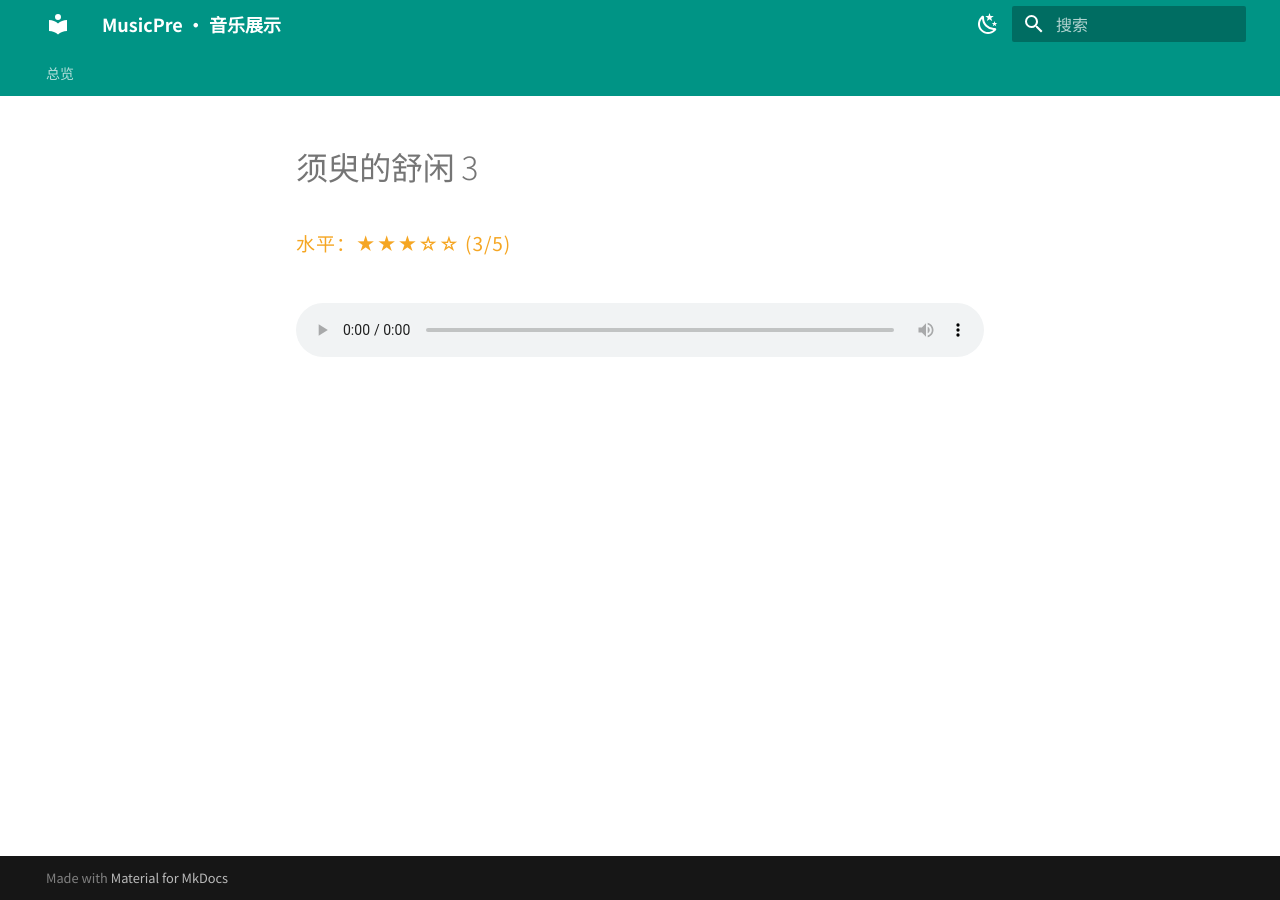
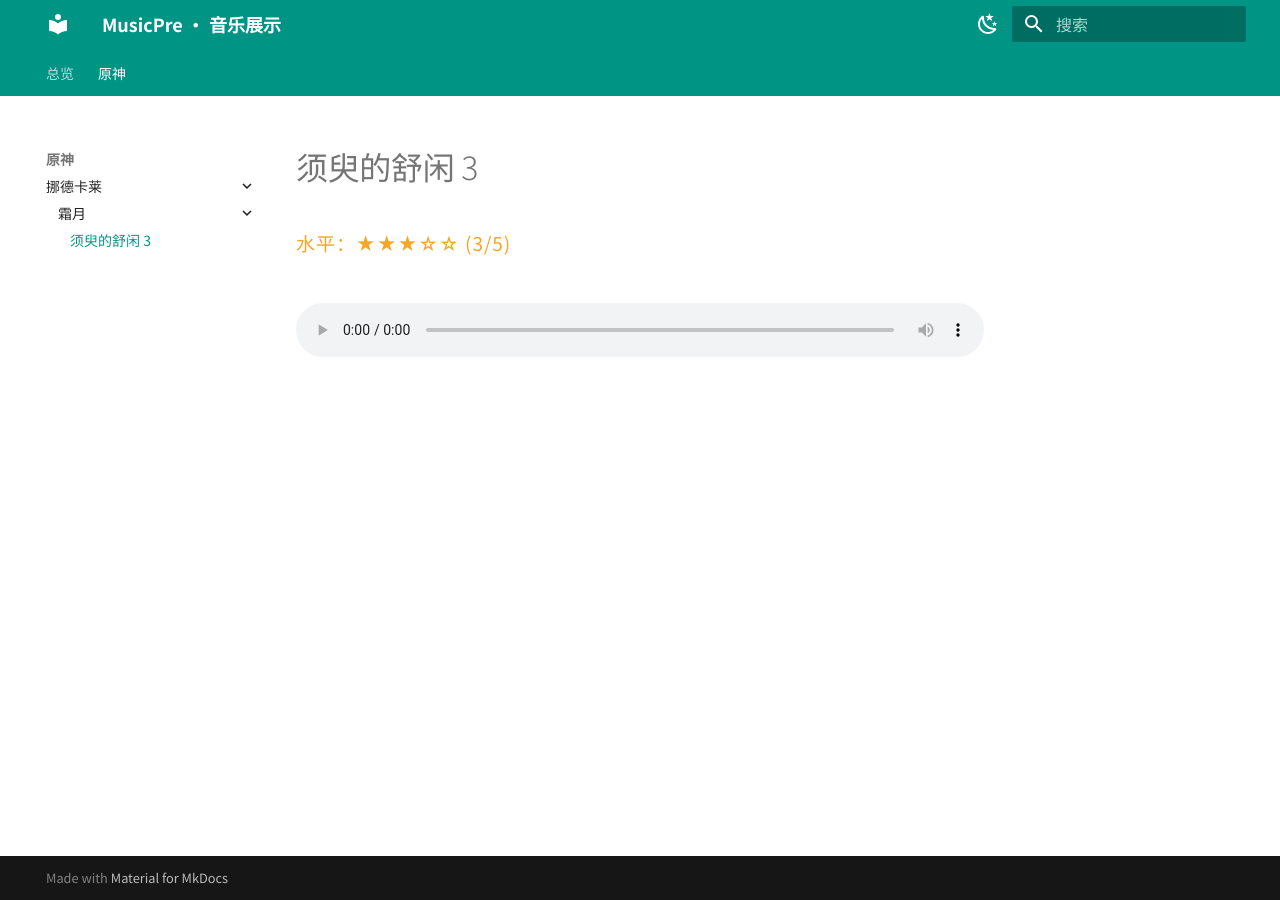
Before and after one commit to XuebaStudy/MusicPre, an MkDocs documentation site: the page built from docs/recordings/311a8a5a417a.md, in a window 1280 px wide. Built offline with MkDocs 1.6.1 and Material for MkDocs 9.7.7, drawn with Linux system fonts in a browser that asks for light colours.

Commit message:
docs(recording): 须臾的舒闲 3 (311a8a5a417a)

```diff
--- a/docs/recordings/311a8a5a417a.md
+++ b/docs/recordings/311a8a5a417a.md
@@ -3,6 +3,10 @@ title: 须臾的舒闲 3
 level: 3
 date: 2026-08-06T09:46:54.569179Z
 audio: https://data.musicpre.xuebasy.top/audio/311a8a5a417a.mp3
+category:
+  - 原神
+  - 挪德卡莱
+  - 霜月
 ---
 
 # 须臾的舒闲 3
--- a/mkdocs.yml
+++ b/mkdocs.yml
@@ -43,7 +43,10 @@ markdown_extensions:
 nav:
   - 总览:
     - 首页: index.md
-
+  - 原神:
+    - 挪德卡莱:
+      - 霜月:
+        - 须臾的舒闲 3: recordings/311a8a5a417a.md
 extra_css:
   - stylesheets/extra.css
 
```
Also changed, not shown: docs/index.md (+2 -0 lines).
